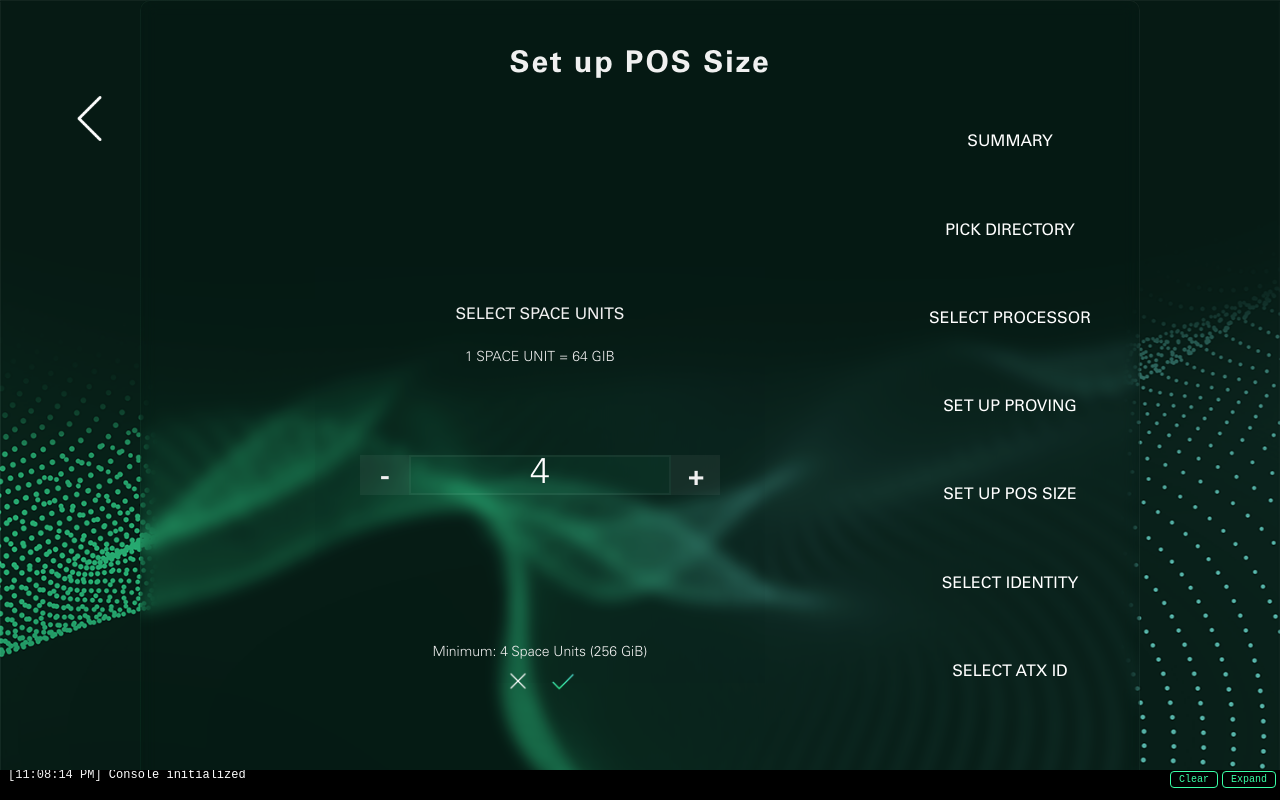
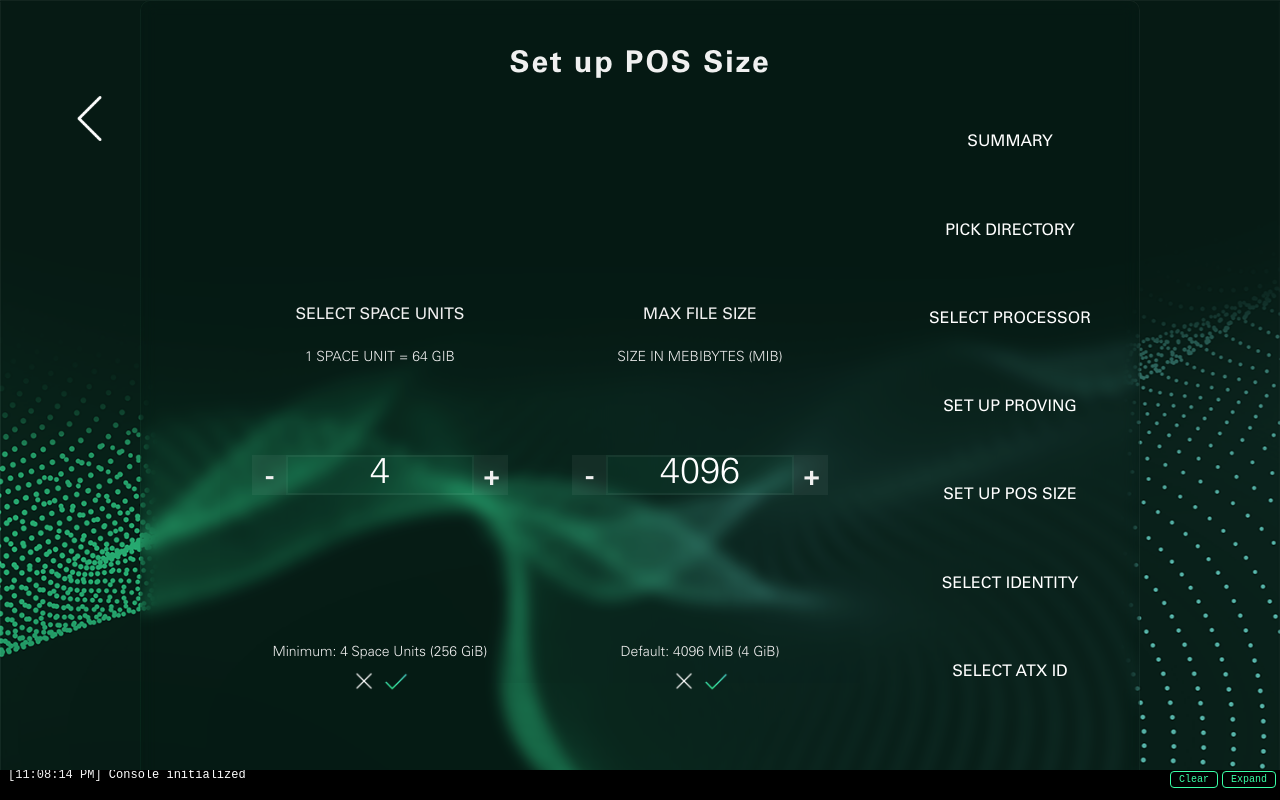
Before and after one commit to spacemeshos/sm-init-app-v2, a React (Create React App) app: page /generate in a window 1280 px wide. Both pictures are taken after a click on the button "SET UP POS SIZE". Built offline with nearby package versions, Linux system fonts and the light colour scheme.

Commit message:
support maxFileSize flag

```diff
--- a/src/components/pos/SetupSize.tsx
+++ b/src/components/pos/SetupSize.tsx
@@ -10,7 +10,9 @@ import { BottomContainer, TileWrapper, SelectedValue } from "./styles";
 export const SetupSize: React.FC = () => {
   const { settings, setSettings } = useSettings();
   const [isSpaceUnitsVisible, setIsSpaceUnitsVisible] = useState(true);
+  const [isMaxFileSizeVisible, setIsMaxFileSizeVisible] = useState(true);
   const MIN_SPACE_UNITS = 4;
+  const DEFAULT_MAX_FILE_SIZE_MIB = 4096;
 
   const handleSaveSpaceUnits = () => {
     setIsSpaceUnitsVisible(false);
@@ -19,6 +21,15 @@ export const SetupSize: React.FC = () => {
   const handleCancelSpaceUnits = () => {
     setSettings((prev) => ({ ...prev, numUnits: MIN_SPACE_UNITS }));
     setIsSpaceUnitsVisible(true);
+  };
+
+  const handleSaveMaxFileSize = () => {
+    setIsMaxFileSizeVisible(false);
+  };
+
+  const handleCancelMaxFileSize = () => {
+    setSettings((prev) => ({ ...prev, maxFileSize: DEFAULT_MAX_FILE_SIZE_MIB }));
+    setIsMaxFileSizeVisible(true);
   };
 
   return (
@@ -52,6 +63,36 @@ export const SetupSize: React.FC = () => {
           </>
         )}
       </TileWrapper>
+
+      <TileWrapper>
+        <Tile
+          heading="Max File Size"
+          subheader="Size in Mebibytes (MiB)"
+          footer="Default: 4096 MiB (4 GiB)"
+        />
+        {isMaxFileSizeVisible ? (
+          <>
+            <CustomNumberInput
+              min={1}
+              max={8192}
+              step={1}
+              value={settings.maxFileSize || DEFAULT_MAX_FILE_SIZE_MIB}
+              onChange={(val) =>
+                setSettings((prev) => ({ ...prev, maxFileSize: val }))
+              }
+            />
+            <SaveButton left={55} onClick={handleSaveMaxFileSize} />
+            <CancelButton left={45} onClick={handleCancelMaxFileSize} />
+          </>
+        ) : (
+          <>
+            <SelectedValue>
+              {settings.maxFileSize || DEFAULT_MAX_FILE_SIZE_MIB}
+            </SelectedValue>
+            <CancelButton left={50} onClick={handleCancelMaxFileSize} />
+          </>
+        )}
+      </TileWrapper>
     </BottomContainer>
   );
 };
--- a/src/utils/postcliUtils.tsx
+++ b/src/utils/postcliUtils.tsx
@@ -1,6 +1,9 @@
 import { Settings } from "../state/SettingsContext";
 
 import { isValidHex } from "./hexUtils";
+
+const MIB_TO_BYTES = 1048576; // 1 MiB = 1,048,576 bytes
+const DEFAULT_MAX_FILE_SIZE_BYTES = 4294967296; // 4 GiB in bytes
 
 export const buildPostCliArgs = (settings: Settings): string[] | null => {
   // First validate that ATX ID is present and valid
@@ -25,11 +28,21 @@ export const buildPostCliArgs = (settings: Settings): string[] | null => {
     args.push(`-datadir=${settings.selectedDir}`);
   }
 
+  // Add maxFileSize if provided, converting from MiB to bytes
+  if (settings.maxFileSize) {
+    const maxFileSizeBytes = settings.maxFileSize * MIB_TO_BYTES;
+    args.push(`-maxFileSize=${maxFileSizeBytes}`);
+  }
+
   // Add debug log level
   args.push("-logLevel=debug");
 
+  // Temporary flag for quicker testing
+  args.push("-labelsPerUnit=4096");
+  args.push("-yes");
+
   // Always add genproof
-  args.push("-genproof");
+  //args.push("-genproof");
 
   return args;
 };
@@ -57,6 +70,10 @@ export const validateSettings = (settings: Settings): string | null => {
   if (settings.publicKey && !isValidHex(settings.publicKey, 64)) {
     return "Invalid public key format";
   }
+  // Validate maxFileSize if provided
+  if (settings.maxFileSize && (settings.maxFileSize < 1 || settings.maxFileSize > 8192)) {
+    return "Max file size must be between 1 and 8192 MiB";
+  }
   return null;
 };
 
```
